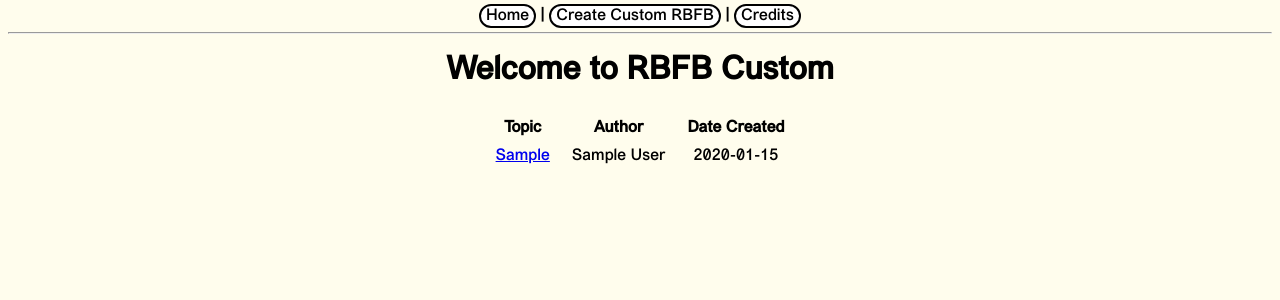
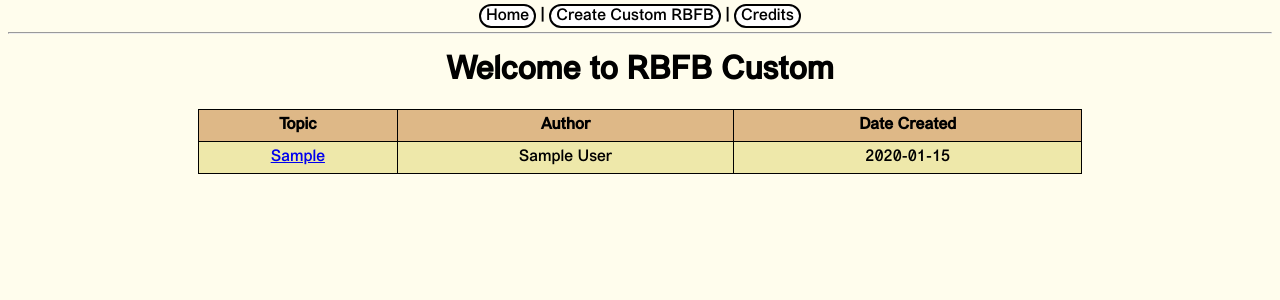
Before and after one commit to griffinhcollins/custom-rbfb, a Flask app: page / in a window 1280 px wide. Shown: the top 300 px of the page. Run offline with Flask 3, Linux system fonts and the light colour scheme; tables that the repository leaves empty hold one stand-in row (values such as "Sample post").

Commit message:
Updated index to be a bit less fugly

```diff
--- a/app/static/styles.css
+++ b/app/static/styles.css
@@ -16,11 +16,59 @@ body {
 
 
 /* Index */
+
 #index-table {
+    /* This merges double borders into single lines */
+    border-collapse: collapse;
+    width: 70%;
     margin-left: auto;
     margin-right: auto;
     border-spacing: 20px 10px;
 }
+
+#index-table tr{
+    height: 32px;
+}
+
+#index-table tr:nth-child(even){
+    background-color: palegoldenrod;
+}
+#index-table tr:nth-child(odd){
+    background-color: burlywood;
+}
+
+#index-table th,
+#index-table td {
+    /* border: thickness style color; */
+    border: 1px solid black;
+}
+
+
+/* #index-table {
+    margin-left: auto;
+    margin-right: auto;
+    border-spacing: 20px 10px;
+}
+
+#index-table table{
+    border-collapse: collapse;
+    border: 1px solid black;
+    width: 100%
+}
+
+#index-table th, #index-table td{
+    border: 1px solid black;
+
+}
+
+
+#index-left {
+    text-align: left;
+}
+
+#index-right {
+    text-align: right;
+} */
 
 /* View */
 
--- a/app/templates/index.html
+++ b/app/templates/index.html
@@ -15,8 +15,8 @@
         <td id="index-centre">
             <div>{{ post.author }}</a>
         </td>
-        <td id="index-right">
-            <div>{{ post.date }}</a>
+        <td>
+            <div id="index-right">{{ post.date }}</a>
         </td>
     </tr>
     {% endfor %}
```
